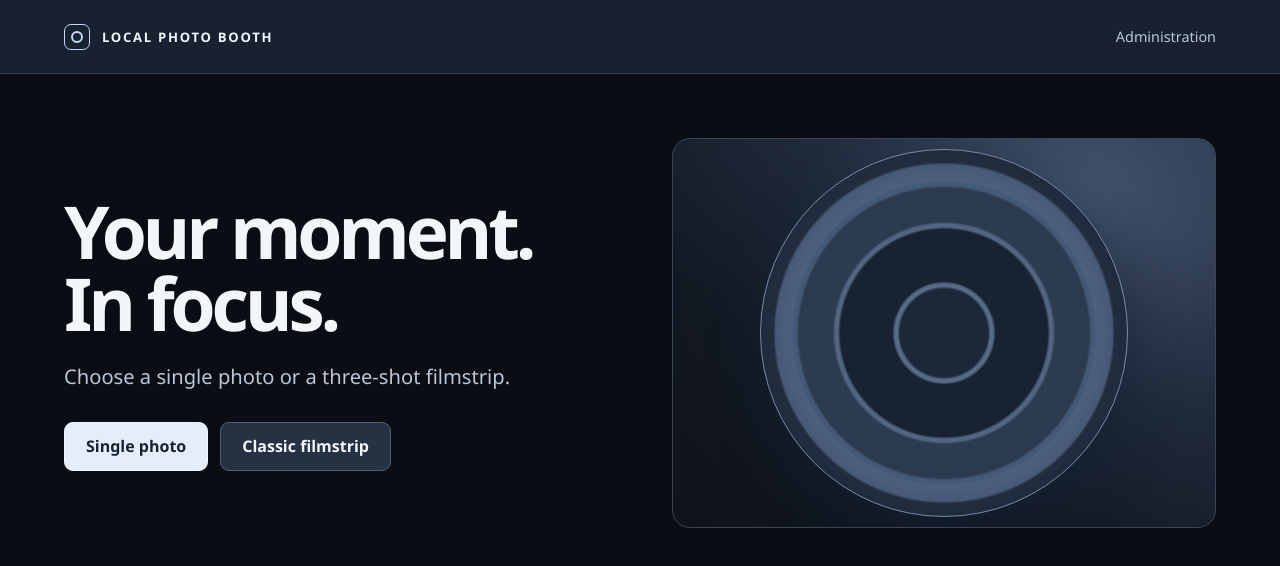
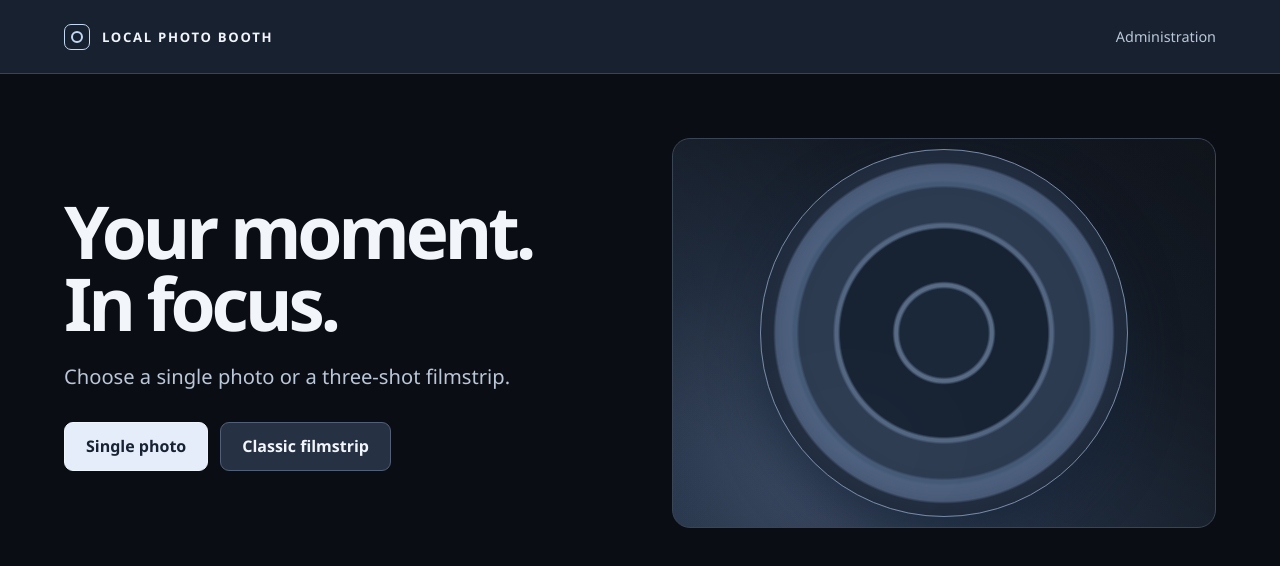
Before and after one commit to MeteK7/local-first-ai-photo-booth, an Angular app in the folder frontend/: page / in a window 1280 px wide. Shown: the top 566 px of the page. Built offline with nearby package versions, Linux system fonts and the light colour scheme.

Commit message:
Animate the camera light in a rounded figure eight

```diff
--- a/frontend/src/styles.css
+++ b/frontend/src/styles.css
@@ -58,19 +58,77 @@ p, dt { color: var(--muted); line-height: 1.6; }
 }
 .secondary { color: inherit; border-color: var(--control-border); background: var(--control); }
 .secondary:hover:enabled, a.secondary:hover { background: var(--control-hover); }
+@property --camera-light-progress {
+  syntax: "<number>";
+  inherits: true;
+  initial-value: 0;
+}
 .lens-panel {
   min-height: 390px; display: grid; place-items: center; border: 1px solid var(--line);
   border-radius: 18px; overflow: hidden;
+  --shadow-right: 0;
+  --shadow-bottom: 1;
+  --shadow-left: calc(1 - var(--shadow-right));
+  --shadow-top: calc(1 - var(--shadow-bottom));
+  --lower-left-shade: calc(var(--shadow-left) * var(--shadow-bottom));
+  --upper-right-shade: calc(var(--shadow-right) * var(--shadow-top));
+  --upper-left-shade: calc(var(--shadow-left) * var(--shadow-top));
+  --lower-right-shade: calc(var(--shadow-right) * var(--shadow-bottom));
   background:
-    linear-gradient(to top right, rgb(0 0 0 / 50%), rgb(0 0 0 / 46%) 30%,
-      rgb(0 0 0 / 23%) 54%, transparent 86%),
-    radial-gradient(ellipse at 75% 15%, #43536d 0%, #253247 50%, #1c2431 100%);
+    linear-gradient(to top right, rgb(0 0 0 / calc(50% * var(--lower-left-shade))),
+      rgb(0 0 0 / calc(46% * var(--lower-left-shade))) 30%,
+      rgb(0 0 0 / calc(23% * var(--lower-left-shade))) 54%, transparent 86%),
+    linear-gradient(to bottom left, rgb(0 0 0 / calc(50% * var(--upper-right-shade))),
+      rgb(0 0 0 / calc(46% * var(--upper-right-shade))) 30%,
+      rgb(0 0 0 / calc(23% * var(--upper-right-shade))) 54%, transparent 86%),
+    linear-gradient(to bottom right, rgb(0 0 0 / calc(50% * var(--upper-left-shade))),
+      rgb(0 0 0 / calc(46% * var(--upper-left-shade))) 30%,
+      rgb(0 0 0 / calc(23% * var(--upper-left-shade))) 54%, transparent 86%),
+    linear-gradient(to top left, rgb(0 0 0 / calc(50% * var(--lower-right-shade))),
+      rgb(0 0 0 / calc(46% * var(--lower-right-shade))) 30%,
+      rgb(0 0 0 / calc(23% * var(--lower-right-shade))) 54%, transparent 86%),
+    radial-gradient(ellipse at var(--camera-light-x, 75%) var(--camera-light-y, 15%),
+      var(--camera-highlight, #43536d) 0%, #253247 50%, #1c2431 100%);
 }
 .lens {
   width: 68%; aspect-ratio: 1; border-radius: 50%; border: 1px solid #778aa6;
   background: radial-gradient(circle, #1b283a 0 17%, #586b85 18% 19%, #172233 20% 40%,
     #526681 41% 42%, #2d3b51 43% 56%, #455b77 57% 58%, #4f6280 59% 65%, #243042 66% 69%);
   box-shadow: 0 22px 48px #1220349c, inset 0 0 36px #17223399;
+}
+@media (prefers-reduced-motion: no-preference) {
+  .lens-panel {
+    /* Two vertical oscillations per horizontal one trace a figure eight through the lens. */
+    --light-angle: calc(45deg - 1turn * var(--camera-light-progress));
+    --light-horizontal: sin(var(--light-angle));
+    --light-vertical: sin(2 * var(--light-angle));
+    --camera-light-x: calc(50% + 25% * var(--light-horizontal) / sin(45deg));
+    --camera-light-y: calc(50% - 35% * var(--light-vertical));
+    --shadow-right: calc(.5 - .5 * sin(90deg * clamp(-1, var(--light-horizontal) / sin(45deg), 1)));
+    --shadow-bottom: calc(.5 + .5 * var(--light-vertical));
+    --lens-reflection-strength: calc((1 - var(--light-horizontal) * var(--light-horizontal))
+      * (1 - var(--light-vertical) * var(--light-vertical)));
+    --camera-highlight: color-mix(in srgb, #43536d, #253247 calc(12% * var(--lens-reflection-strength)));
+    animation: camera-light-sweep 24s linear infinite;
+  }
+  .lens { position: relative; isolation: isolate; }
+  .lens::after {
+    /* The lens is centered and is 68% as wide as the housing. */
+    --lens-light-x: calc(50% + (var(--camera-light-x) - 50%) / .68);
+    content: "";
+    position: absolute;
+    inset: 0;
+    border-radius: inherit;
+    pointer-events: none;
+    background: radial-gradient(ellipse 45% 36% at var(--lens-light-x) var(--camera-light-y),
+      var(--icon), transparent 72%);
+    mix-blend-mode: screen;
+    opacity: calc(.07 * var(--lens-reflection-strength));
+  }
+}
+@keyframes camera-light-sweep {
+  from { --camera-light-progress: 0; }
+  to { --camera-light-progress: 1; }
 }
 .panel { padding: clamp(22px, 5vw, 55px); background: var(--surface); border: 1px solid var(--line); border-radius: 18px; }
 .panel h1 { font-size: clamp(2.2rem, 6vw, 4rem); }
```
